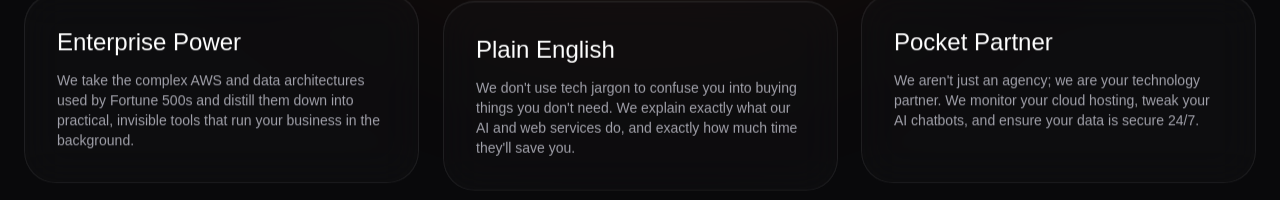
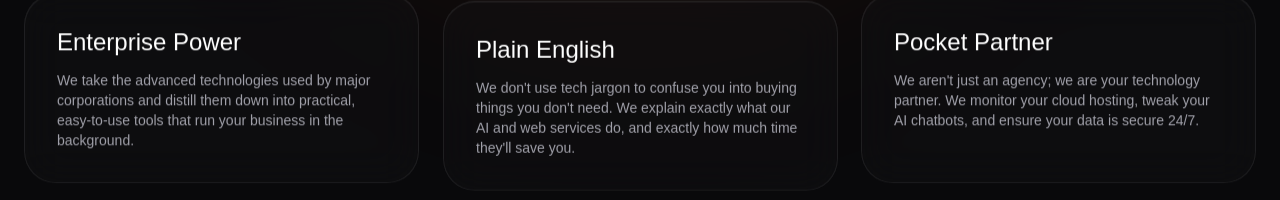
Before and after one commit to WitnessMode/-pocketfriend-website, a plain HTML site: page about.html in a window 1280 px wide. Shown: the part 828-1028 px from the top of the page. Drawn offline with nearby package versions, Linux system fonts and the light colour scheme; a web font is replaced by a local one.

Commit message:
Simplify jargon in About Us page to align with Plain English promise

```diff
--- a/about.html
+++ b/about.html
@@ -114,7 +114,7 @@
             <div class="grid grid-cols-1 md:grid-cols-3 gap-6">
                 <div class="glass-panel rounded-[2rem] p-8 reveal group animate-float" style="transition-delay: 0.1s;">
                     <h3 class="font-display text-2xl mb-3 text-white">Enterprise Power</h3>
-                    <p class="text-zinc-400 text-sm">We take the complex AWS and data architectures used by Fortune 500s and distill them down into practical, invisible tools that run your business in the background.</p>
+                    <p class="text-zinc-400 text-sm">We take the advanced technologies used by major corporations and distill them down into practical, easy-to-use tools that run your business in the background.</p>
                 </div>
                 <div class="glass-panel rounded-[2rem] p-8 reveal group animate-float-delayed" style="transition-delay: 0.2s;">
                     <h3 class="font-display text-2xl mb-3 text-white">Plain English</h3>
```
